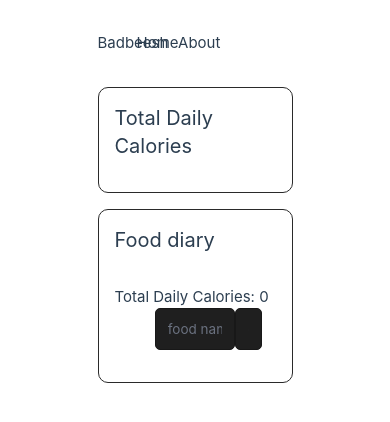
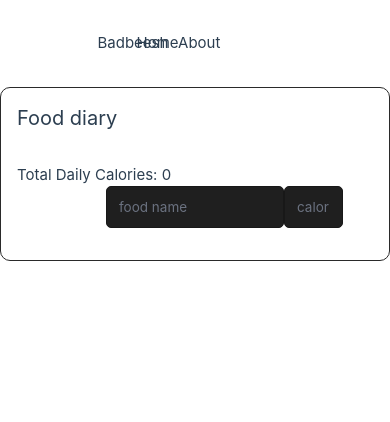
Before and after one commit to rlynjb/badbeesh-vue, a Vue app: page / in a window 390 px wide. Shown: the top 422 px of the page. Built offline with nearby package versions, Linux system fonts and the light colour scheme.

Commit message:
fix style on mobile

```diff
--- a/src/views/HomeView.vue
+++ b/src/views/HomeView.vue
@@ -18,10 +18,6 @@ export default {
 
 <template>
   <main class="home-view">
-    <section class="display-board">
-      <h3 class="subtitle">Total Daily Calories</h3>
-    </section>
-
     <section class="grid grid-cols-4 gap-4">
       <div class="col-span-4">
         <h3 class="subtitle">Food diary</h3>
@@ -33,7 +29,7 @@ export default {
 
 <style lang="postcss" scoped>
 .home-view {
-  @apply container w-6/12;
+  @apply container;
 }
 .home-view section {
   @apply mb-4 p-4;
```
